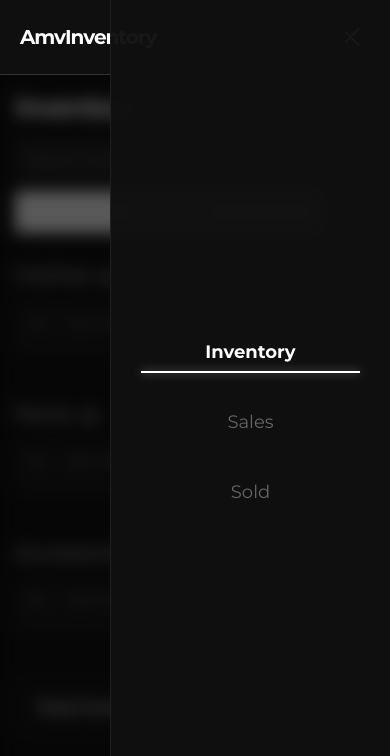
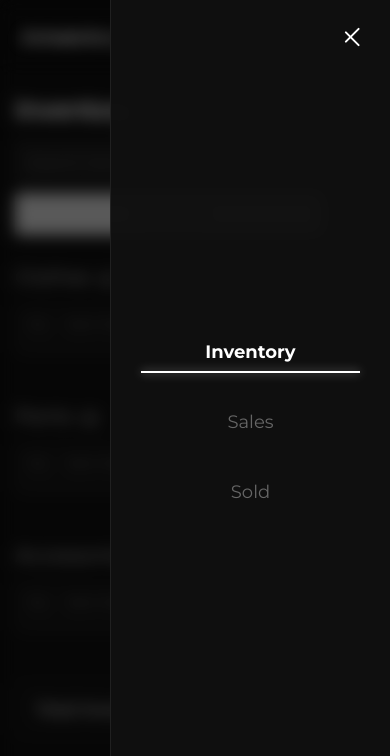
Before and after one commit to amiryzat/Amvthrift, a website: page index.html in a window 390 px wide. Both pictures are taken after a click on the button 348 px from the left and 37 px from the top of the page. Shown: the top 756 px of the page. Drawn offline with nearby package versions, Linux system fonts and the light colour scheme; no server answers.

Commit message:
Mobile - change the logo name and animation for the mobile version. Fix sticky header and overflow

```diff
--- a/app.js
+++ b/app.js
@@ -1322,9 +1322,11 @@ function openMobileMenu() {
     const menu = document.getElementById('nav-menu');
     const overlay = document.getElementById('mobile-overlay');
     const btn = document.getElementById('mobile-menu-btn');
+    const nav = document.querySelector('nav');
     if (menu) menu.classList.add('open');
     if (overlay) overlay.classList.add('open');
     if (btn) btn.classList.add('open');
+    if (nav) nav.classList.add('open');
     document.body.style.overflow = 'hidden';
 }
 
@@ -1332,8 +1334,22 @@ function closeMobileMenu() {
     const menu = document.getElementById('nav-menu');
     const overlay = document.getElementById('mobile-overlay');
     const btn = document.getElementById('mobile-menu-btn');
+    const nav = document.querySelector('nav');
     if (menu) menu.classList.remove('open');
     if (overlay) overlay.classList.remove('open');
     if (btn) btn.classList.remove('open');
+    if (nav) nav.classList.remove('open');
     document.body.style.overflow = '';
 }
+
+// Add scroll listener for subtle sticky header shadow
+window.addEventListener('scroll', () => {
+    const nav = document.querySelector('nav');
+    if (nav) {
+        if (window.scrollY > 10) {
+            nav.classList.add('scrolled');
+        } else {
+            nav.classList.remove('scrolled');
+        }
+    }
+});
--- a/index.html
+++ b/index.html
@@ -12,11 +12,19 @@
 
 <body>
 
-    <!-- Full-screen overlay: covers entire page for blur + tap-to-close -->
-    <div class="menu-overlay" id="mobile-overlay" onclick="closeMobileMenu()"></div>
+    <!-- App Wrapper encapsulates header + all pages -->
+    <div id="app-wrapper">
+        <nav>
+            <div class="logo">Amventory</div>
 
-    <nav>
-        <div class="logo">AmvInventory</div>
+            <!-- Sidebar Drawer (Slides in from right) -->
+            <div class="menu" id="nav-menu">
+                <button onclick="showPage('inventory')" class="active-btn" id="btn-inv">Inventory</button>
+                <button onclick="showPage('sales')" id="btn-sales">Sales</button>
+                <button onclick="showPage('sold')" id="btn-sold">Sold</button>
+            </div>
+
+            <!-- Hamburger button restores geometrically perfect flex alignment inside nav -->
             <button class="hamburger-btn" id="mobile-menu-btn" onclick="toggleMobileMenu()"
                 aria-label="Open navigation menu">
                 <svg class="hamburger-icon" viewBox="0 0 24 24" fill="none" stroke="currentColor" stroke-width="2"
@@ -26,11 +34,6 @@
                     <line class="ham-line ham-line-bot" x1="3" y1="18" x2="21" y2="18"></line>
                 </svg>
             </button>
-        <div class="menu" id="nav-menu">
-            <button onclick="showPage('inventory')" class="active-btn" id="btn-inv">Inventory</button>
-            <button onclick="showPage('sales')" id="btn-sales">Sales</button>
-            <button onclick="showPage('sold')" id="btn-sold">Sold</button>
-        </div>
         </nav>
 
         <div id="inventory-page" class="page">
@@ -55,7 +58,8 @@
                                 </svg>
                             </button>
                             <div id="sort-menu" class="sort-dropdown">
-                            <div id="opt-name" class="sort-option" onclick="applySort('name')"><span>Name (A-Z)</span>
+                                <div id="opt-name" class="sort-option" onclick="applySort('name')"><span>Name
+                                        (A-Z)</span>
                                 </div>
                                 <div id="opt-new" class="sort-option" onclick="applySort('date_new')"><span>Newest
                                         First</span></div>
@@ -173,8 +177,10 @@
                                     Sold</span></div>
                             <div id="sold-opt-name" class="sort-option" onclick="applySoldSort('name')"><span>Name
                                     (A–Z)</span></div>
-                        <div id="sold-opt-high" class="sort-option" onclick="applySoldSort('price_high')"><span>Highest
-                                Price</span></div>
+                            <div id="sold-opt-high" class="sort-option" onclick="applySoldSort('price_high')">
+                                <span>Highest
+                                    Price</span>
+                            </div>
                             <div id="sold-opt-low" class="sort-option" onclick="applySoldSort('price_low')"><span>Lowest
                                     Price</span></div>
                         </div>
@@ -378,7 +384,8 @@
                     </div>
                     <div class="stats-row">
                         <div><span class="stat-label">Sold</span> <span id="stat-sold" class="stat-val">0</span></div>
-                    <div><span class="stat-label">Available</span> <span id="stat-available" class="stat-val">0</span>
+                        <div><span class="stat-label">Available</span> <span id="stat-available"
+                                class="stat-val">0</span>
                         </div>
                     </div>
                 </div>
@@ -427,8 +434,8 @@
         <div id="edit-modal" class="modal">
             <div class="modal-content">
                 <h2>Edit Item</h2><input type="hidden" id="edit-id">
-            <div class="form-group"><label class="input-label">Item Name</label><input type="text" id="edit-name"><label
-                    class="input-label">Category</label><select id="edit-category">
+                <div class="form-group"><label class="input-label">Item Name</label><input type="text"
+                        id="edit-name"><label class="input-label">Category</label><select id="edit-category">
                         <option value="Cloth">Cloth</option>
                         <option value="Pant">Pant</option>
                         <option value="Accessories">Accessories</option>
@@ -493,7 +500,8 @@
                 <div style="display: flex; flex-direction: column; gap: 10px;"><button class="primary-btn"
                         style="width: 100%; justify-content: center;" onclick="openSelectInventoryModal()">Select from
                         Inventory</button><button class="edit-btn"
-                    style="width: 100%; justify-content: center; padding: 12px;" onclick="openManualAddModal()">Add Item
+                        style="width: 100%; justify-content: center; padding: 12px;" onclick="openManualAddModal()">Add
+                        Item
                         Manually</button></div><button class="cancel-btn" onclick="closeChoiceModal()"
                     style="margin-top: 15px;">Cancel</button>
             </div>
@@ -543,7 +551,8 @@
         <div id="remove-modal" class="modal">
             <div class="modal-content" style="max-width: 350px; text-align: center;">
                 <h2 style="margin-bottom: 10px;">Remove from Drop?</h2>
-            <p style="color: #aaa; font-size: 14px; margin-bottom: 20px;">This will remove the item from the sale but
+                <p style="color: #aaa; font-size: 14px; margin-bottom: 20px;">This will remove the item from the sale
+                    but
                     keep it in your inventory.</p>
                 <div class="modal-actions" style="justify-content: center; gap: 15px;"><button class="cancel-btn"
                         onclick="closeRemoveModal()"
@@ -581,6 +590,13 @@
             </div>
         </div>
 
+    </div> <!-- Close #app-wrapper -->
+
+    <!-- Mobile-only Overlay -->
+    <div class="menu-overlay" id="mobile-overlay" onclick="closeMobileMenu()"></div>
+
+    <!-- Menu is now inside nav for correct hierarchy -->
+
     <script src="app.js"></script>
 </body>
 
--- a/style.css
+++ b/style.css
@@ -8,11 +8,18 @@
     font-family: 'Montserrat', sans-serif;
 }
 
+html,
+body {
+    max-width: 100%;
+    overflow-x: hidden;
+}
+
 body {
     background-color: #121212;
     color: #ffffff;
     position: relative;
-    overflow-x: hidden;
+    padding-top: 0;
+    /* overflow-x handled natively above */
 }
 
 body::before {
@@ -54,7 +61,7 @@ nav {
     backdrop-filter: blur(10px);
     position: sticky;
     top: 0;
-    z-index: 1000;
+    z-index: 100;
 }
 
 .logo {
@@ -119,7 +126,9 @@ nav {
     border: none;
     color: #fff;
     cursor: pointer;
-    z-index: 1001;
+    position: relative;
+    z-index: 10;
+    /* Stack above .menu (z=5) */
     padding: 8px;
     min-width: 44px;
     min-height: 44px;
@@ -1406,26 +1415,64 @@ input[type="time"]::-webkit-calendar-picker-indicator:hover {
 @media screen and (max-width: 768px) {
 
     /* 1. Reset Page & Layout */
+    body {
+        padding-top: 60px;
+        /* Compensate for fixed nav header taking it out of flow */
+    }
+
     .page {
         padding: 15px;
         padding-bottom: 80px;
     }
 
-
     nav {
+        position: fixed;
+        top: 0;
+        left: 0;
+        right: 0;
+        z-index: 1000;
         padding: 15px 20px;
+        display: flex;
+        align-items: center;
         justify-content: space-between;
+        background-color: rgba(18, 18, 18, 0.8);
+        transition: background-color 0.35s ease, border-color 0.35s ease, box-shadow 0.3s ease;
+    }
+
+    .back-link {
+        padding-top: 20px;
+    }
+
+    nav.scrolled {
+        box-shadow: 0 4px 20px rgba(0, 0, 0, 0.5);
+    }
+
+    nav.open {
+        background-color: transparent !important;
+        border-bottom-color: transparent !important;
+        box-shadow: none !important;
     }
 
     .logo {
         font-size: 20px;
-    }
+        transition: filter 0.35s ease, opacity 0.35s ease;
+        position: relative;
+        z-index: 1;
+        /* Under .menu (z=5) */
+    }
+
+    nav.open .logo {
+        filter: blur(8px);
+        opacity: 0.4;
+    }
+
 
     /* --- SIDEBAR DRAWER (slides in from right) --- */
     .menu {
         position: fixed;
         top: 0;
-        right: -100%;
+        right: 0;
+        transform: translateX(100%);
         width: min(280px, 80vw);
         height: 100dvh;
         background: rgba(16, 16, 16, 0.97);
@@ -1435,13 +1482,14 @@ input[type="time"]::-webkit-calendar-picker-indicator:hover {
         align-items: center;
         gap: 28px;
         padding: 50px 30px;
-        z-index: 1001;
-        transition: right 0.4s cubic-bezier(0.25, 0.8, 0.25, 1);
+        z-index: 5;
+        /* Between .logo (1) and .hamburger-btn (10) */
+        transition: transform 0.4s cubic-bezier(0.25, 0.8, 0.25, 1);
         overflow-y: auto;
     }
 
     .menu.open {
-        right: 0;
+        transform: translateX(0);
     }
 
     /* Items hidden until drawer fully slides in; each fades up with stagger */
@@ -1490,7 +1538,8 @@ input[type="time"]::-webkit-calendar-picker-indicator:hover {
     }
 
     h1 {
-        font-size: 28px;
+        font-size: 27px;
+        padding-top: 18px;
     }
 
     .actions {
@@ -1709,12 +1758,7 @@ input[type="time"]::-webkit-calendar-picker-indicator:hover {
     }
 
     /* 9. Stop Constant Logo Repainting */
-    .logo {
-        animation: none !important;
-        background: none !important;
-        color: #fff !important;
-        -webkit-text-fill-color: #fff !important;
-    }
+
 
     /* 10. Sold Page: Tabs, Pagination & Sort */
     .sold-category-tabs {
```
Lines whose indentation alone changed are shown as unchanged.
